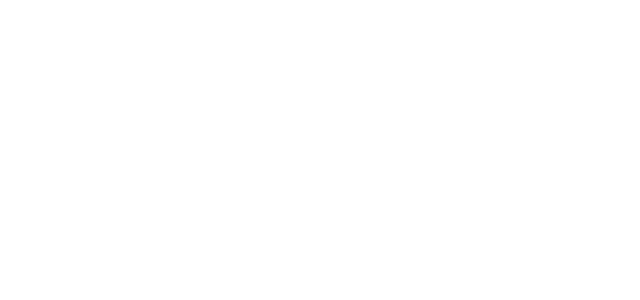
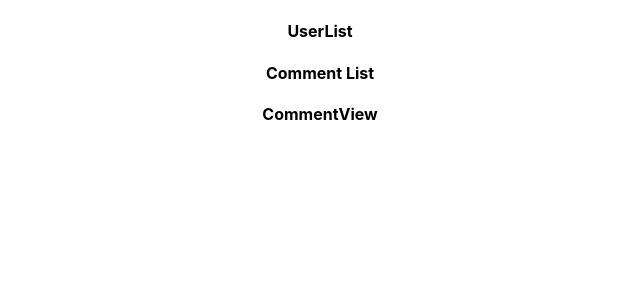
Before and after one commit to ksandaru/code-challenge, a React (Create React App) app in the folder v2/client-app/: page / in a window 1280 px wide. Shown: the top 300 px of the page, without its empty margins (320-960 px from the left). Built offline with nearby package versions, Linux system fonts and the light colour scheme.

Commit message:
created functional components

```diff
--- a/v2/client-app/src/App.js
+++ b/v2/client-app/src/App.js
@@ -1,10 +1,14 @@
 import logo from './logo.svg';
 import './App.css';
+import UserList from './Components/UserList';
+import CommentList from './Components/CommentList';
 
 function App() {
   return (
     <div className="App">
-
+      <UserList/>
+      <commentSection/>
+      <CommentList/>
     </div>
   );
 }
--- a/v2/client-app/src/Components/CommentList.js
+++ b/v2/client-app/src/Components/CommentList.js
@@ -0,0 +1,13 @@
+import React from 'react';
+import CommentView from './CommentView';
+
+const CommentList = () => {
+    return (
+        <div>
+            <h4>Comment List</h4>
+            <CommentView/>
+        </div>
+    );
+}
+
+export default CommentList;
--- a/v2/client-app/src/Components/CommentView.js
+++ b/v2/client-app/src/Components/CommentView.js
@@ -0,0 +1,11 @@
+import React from 'react';
+
+const CommentView = () => {
+    return (
+        <div>
+            <h4>CommentView</h4>
+        </div>
+    );
+}
+
+export default CommentView;
--- a/v2/client-app/src/Components/UserList.js
+++ b/v2/client-app/src/Components/UserList.js
@@ -0,0 +1,12 @@
+import React from 'react';
+
+const UserList = () => {
+
+    return (
+        <div>
+            <h4>UserList</h4>
+        </div>
+    );
+}
+
+export default UserList;
```
Also changed, not shown: v2/client-app/src/Components/CommentSection.js (+11 -0 lines).
